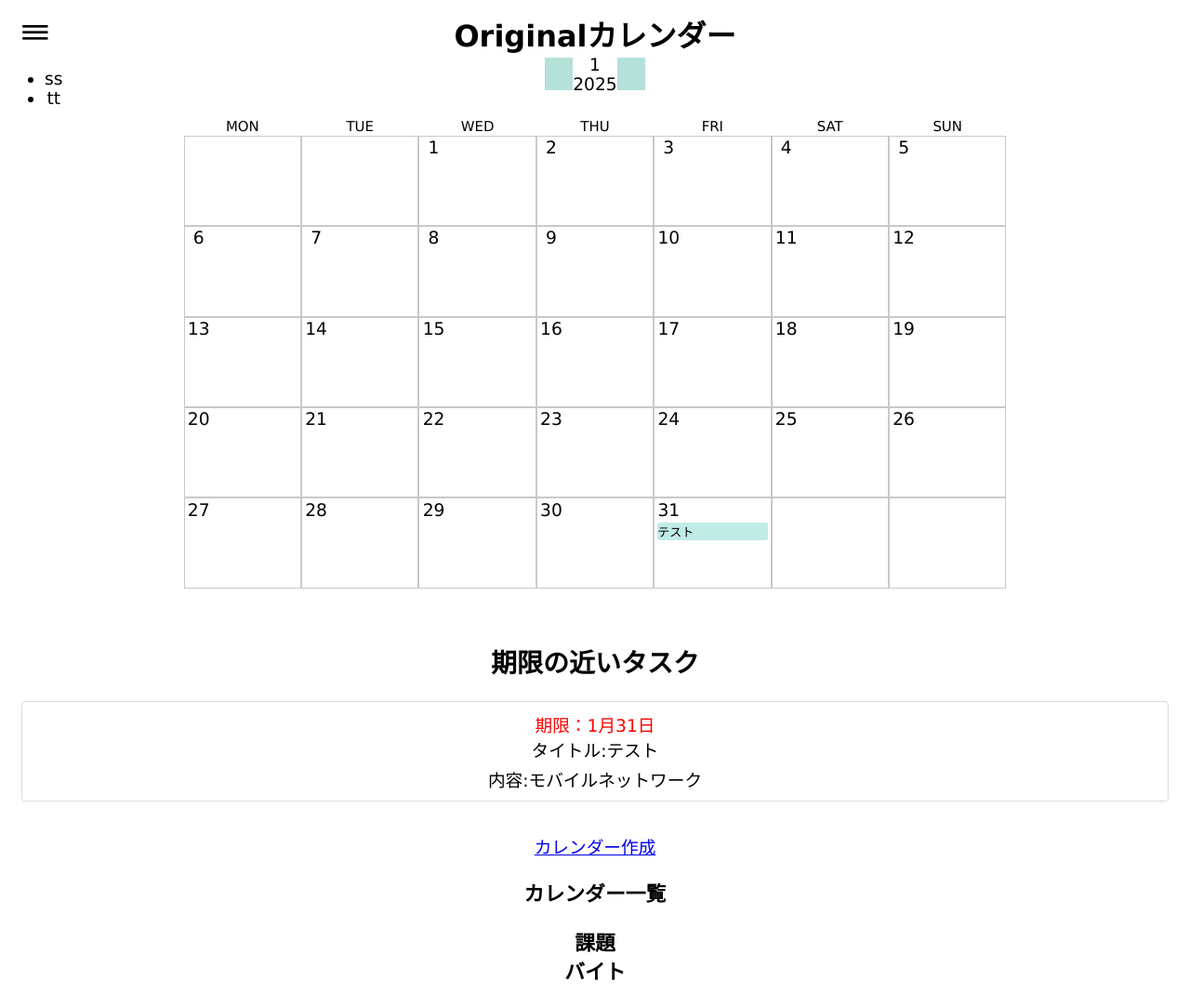
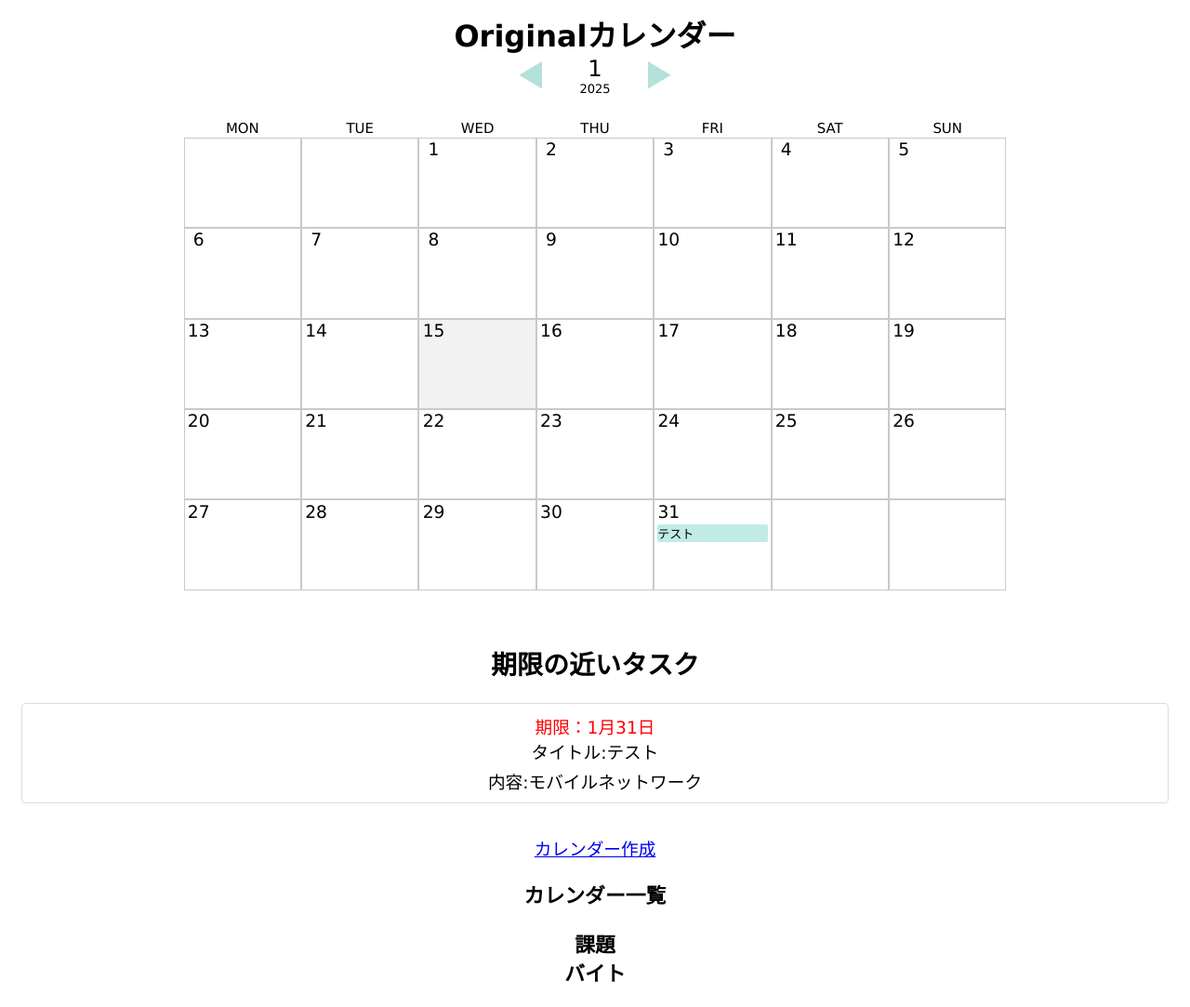
Before and after one commit to 2024AIT-OOP2-G17/calendar, a Flask app: page / in a window 1280 px wide. Shown: the whole page at 93% size. Before the commit the page ends 1054 px from the top, so only its background shows below. Run offline with Flask 3, Linux system fonts and the light colour scheme; data comes from the database, SQL or seed files in the repository.

Commit message:
いらない部分を消しました

```diff
--- a/static/base-style.css
+++ b/static/base-style.css
@@ -3,10 +3,6 @@
   font-family:'Lucida Sans', 'Lucida Sans Regular', 'Lucida Grande', 'Lucida Sans Unicode', Geneva, Verdana, sans-serif;
   cursor: default;
 }
-
-/* body {
-  margin: 0px;
-} */
 
 button {
   background-color: transparent;
@@ -30,11 +26,9 @@ div {
 }
 
 table {
-  margin: auto;
-  border-collapse: separate;
-  width: 70%;
-  border-spacing: 0;
-  table-layout: fixed;
+  width: 100%;
+  border-collapse: collapse;
+  margin-bottom: 2rem;
 }
 
 th {
@@ -77,6 +71,14 @@ td:hover .add {
   min-width: 550px;
   user-select: none;
   margin: 1% auto;
+}
+
+.calendar table {
+  margin: auto;
+  border-collapse: separate;
+  width: 70%;
+  border-spacing: 0;
+  table-layout: fixed;
 }
 
 .select {
@@ -170,12 +172,6 @@ td:hover .add {
   margin-top: 5px;
 }
 
-/* table {
-  width: 100%;
-  border-collapse: collapse;
-  margin-bottom: 2rem;
-}
-
 #title_month {
   font-size: 1.3em;
 }
--- a/templates/myCalendar.html
+++ b/templates/myCalendar.html
@@ -7,15 +7,6 @@
       <script type="text/javascript" src="/static/main.js"></script>
   </head>
   <body>
-    <div class="menu">
-      <button class="hamburger">≡</button>
-      <div>
-        <ul>
-          <li>ss</li>
-          <li>tt</li>
-        </ul>
-      </div>
-    </div>
     <div class="calendar">
       <h1>Originalカレンダー</h1>
       <div class="select">
@@ -26,7 +17,7 @@
         </div>
         <button id="next_month" class="move" onclick="changeMonth(1)"></button>
       </div>
-        <table>
+        <table class="calendar">
           <thead></thead>
           <tbody></tbody>
         </table>
```
